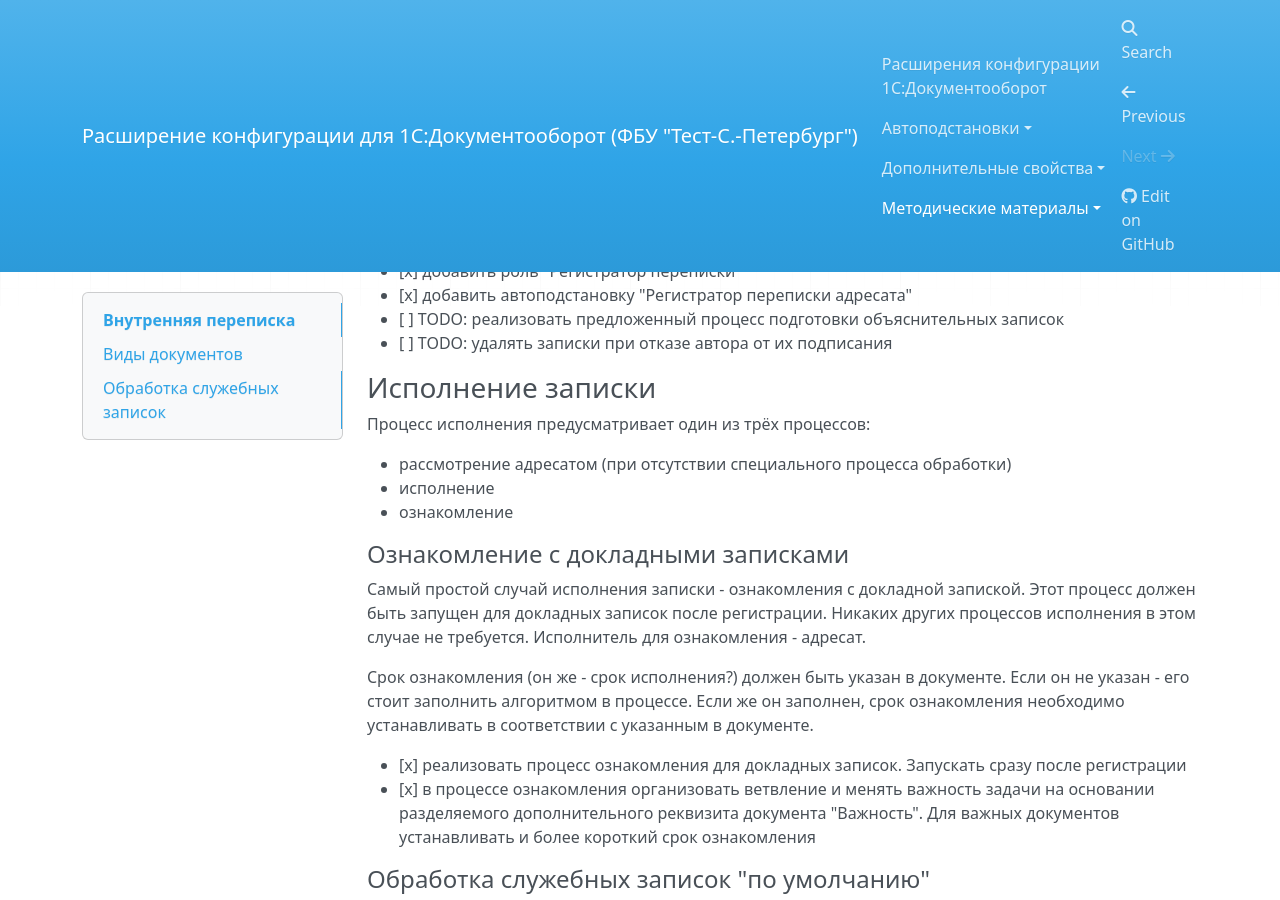
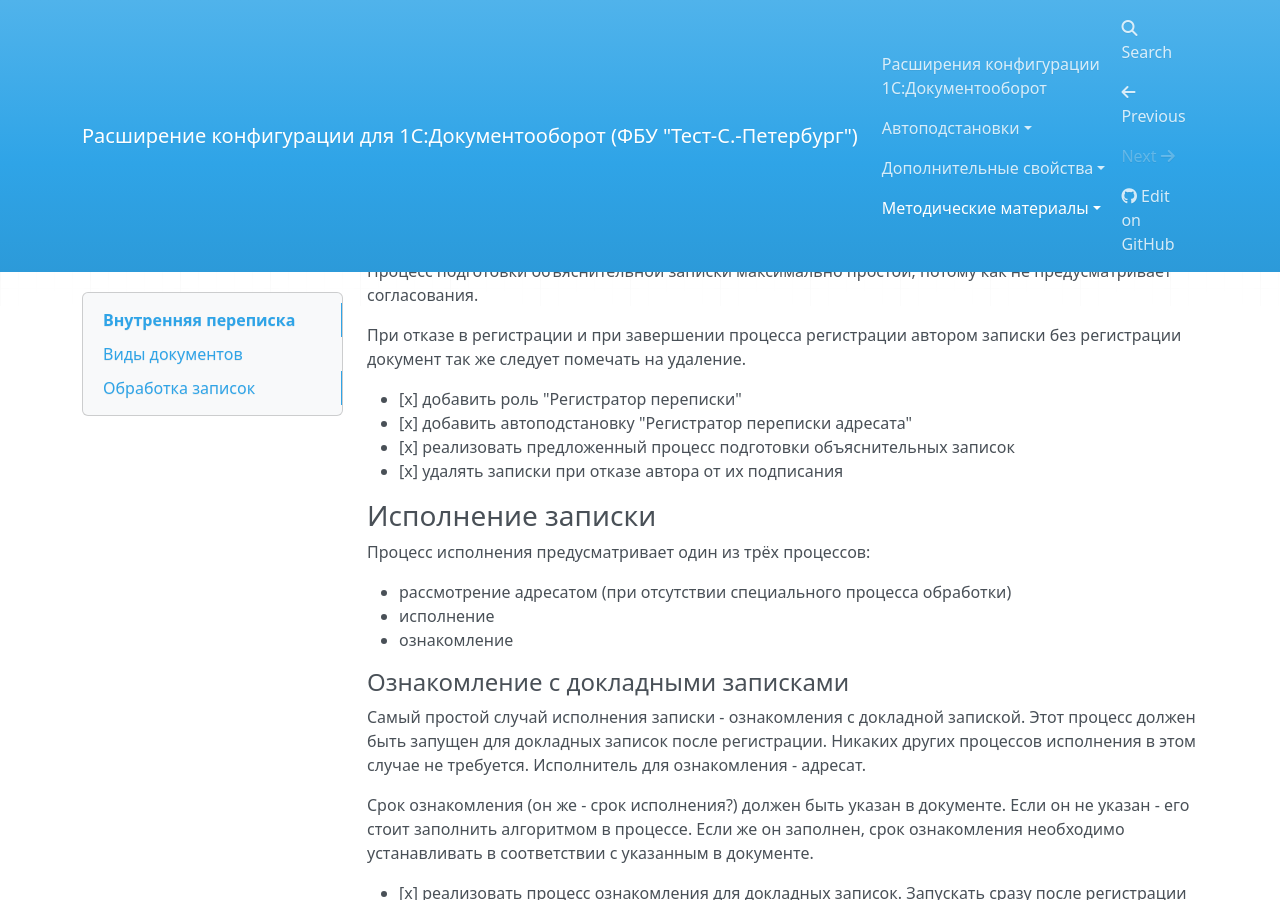
Before and after one commit to test-st-petersburg/edms, an MkDocs documentation site: the page built from docs/Методические материалы/Внутренние документы/Внутренняя переписка.md, in a window 1280 px wide and 900 px high, scrolled down 1735 px. Built offline with MkDocs 1.6.1, drawn with Linux system fonts in a browser that asks for light colours; nearby versions of some CDN libraries; some of the changed text lies outside the part shown.

Commit message:
docs(docs): Дополнить описание подготовки объяснительных

```diff
--- a/docs/Методические материалы/Внутренние документы/Внутренняя переписка.md
+++ b/docs/Методические материалы/Внутренние документы/Внутренняя переписка.md
@@ -12,9 +12,9 @@
 имеющие дополнительные реквизиты для использования в специальных процессах
 обработки документов.
 
-## Обработка служебных записок
+## Обработка записок
 
-Выделим следующие основные этапы обработки служебных записок:
+Выделим следующие основные этапы обработки записок:
 
 - подписание автором
 - согласование (при необходимости)
@@ -87,10 +87,17 @@
 исполнителей роли только для обособленных подразделений (филиалов) в целом,
 а не для каждого подразделения.
 
+Процесс подготовки объяснительной записки максимально простой,
+потому как не предусматривает согласования.
+
+При отказе в регистрации и при завершении процесса регистрации
+автором записки без регистрации документ так же следует помечать
+на удаление.
+
 - [x] добавить роль "Регистратор переписки"
 - [x] добавить автоподстановку "Регистратор переписки адресата"
-- [ ] TODO: реализовать предложенный процесс подготовки объяснительных записок
-- [ ] TODO: удалять записки при отказе автора от их подписания
+- [x] реализовать предложенный процесс подготовки объяснительных записок
+- [x] удалять записки при отказе автора от их подписания
 
 ### Исполнение записки
 
```
